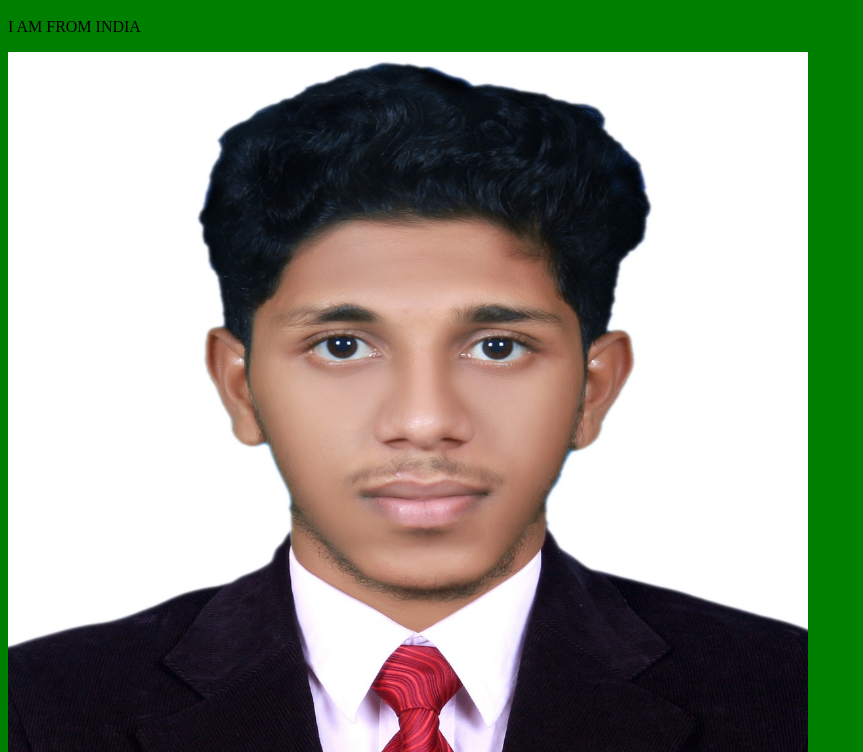
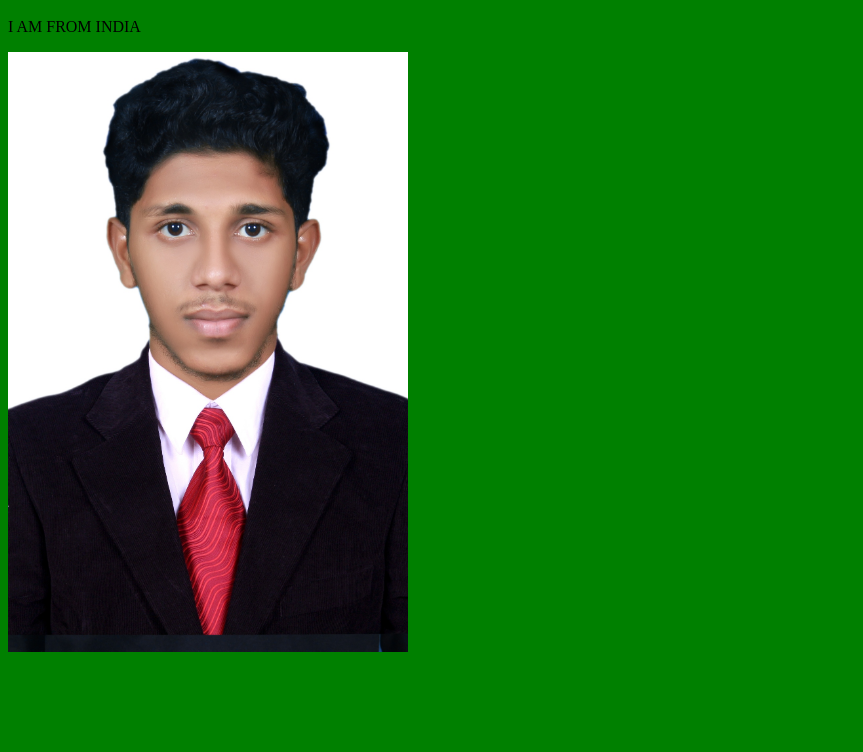
Before and after one commit to ARSHADMSC/myFirstWebPage, a plain HTML site: page index.html in a window 1280 px wide. Shown: the part 48-800 px from the top of the page, without its empty margins (0-863 px from the left). Drawn offline with Linux system fonts and the light colour scheme.

Commit message:
Update index.html

```diff
--- a/index.html
+++ b/index.html
@@ -5,7 +5,7 @@
         <p>I AM FROM INDIA</p>
     </head>
     <body style="background-color:green;" >
-        <img src="arshad.jpg" width="800" height="1000">
+        <img src="arshad.jpg" width="400" height="600">
      </body>
 
 </html>
```
